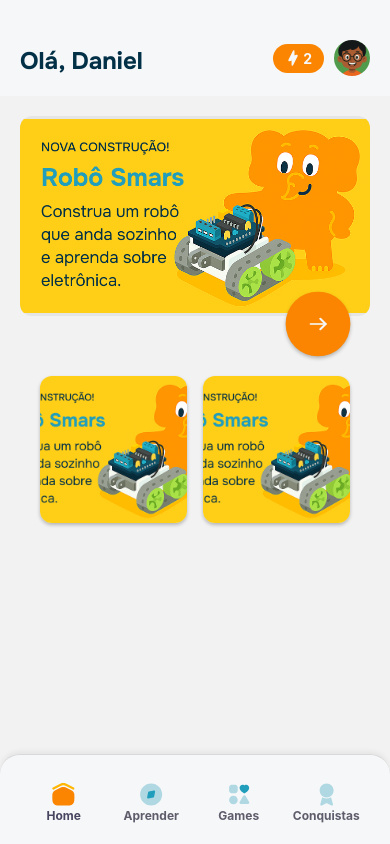
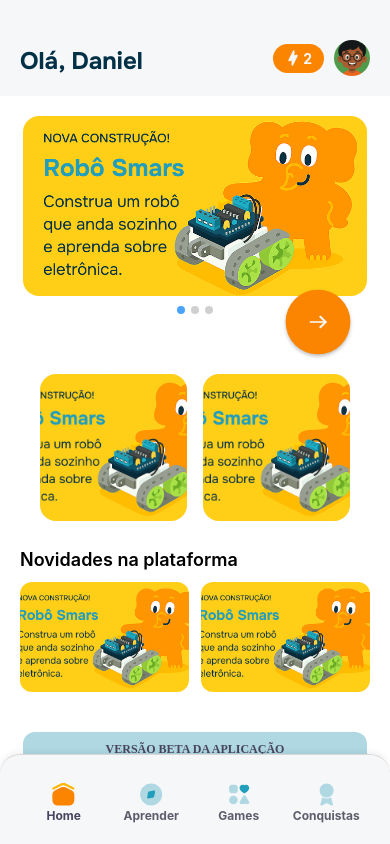
Before and after one commit to MenesesDani/LeComCreApplication, a React Native app: screen / in a window 390 px wide. Built offline with nearby package versions, Linux system fonts and the light colour scheme.

Commit message:
Ajusta HomeScreen, adiciona BetaMessage e corrige layout

```diff
--- /dev/null
+++ b/components/BetaMessage/index.tsx
@@ -0,0 +1,30 @@
+import React from "react";
+import { View, Text, StyleSheet } from "react-native";
+
+const BetaMessage = () => {
+  return (
+    <View style={styles.container}>
+      <Text style={styles.text}>VERSÃO BETA DA APLICAÇÃO</Text>
+    </View>
+  );
+};
+
+const styles = StyleSheet.create({
+  container: {
+    backgroundColor: "#AFD8E2",
+    padding: 10,
+    borderRadius: 12,
+    width: "88%",
+    alignSelf: "center",
+    marginTop: 20,
+  },
+  text: {
+    color: "#484560",
+    fontSize: 12,
+    fontFamily: "Onest",
+    textAlign: "center",
+    fontWeight: "700",
+  },
+});
+
+export default BetaMessage;
--- a/screens/HomeScreen.tsx
+++ b/screens/HomeScreen.tsx
@@ -1,16 +1,15 @@
-// screens/HomeScreen.tsx
 import React from "react";
-import { View, Text, StyleSheet, TouchableOpacity, Image } from "react-native";
+import { View, Text, StyleSheet, ScrollView, TouchableOpacity, Image } from "react-native";
 import CardBeta from "../components/CardBeta";
 import { useNavigation } from "@react-navigation/native";
 import type { NativeStackNavigationProp } from "@react-navigation/native-stack";
 import ButtonNext from "../components/ButtonNext";
+import BetaMessage from "../components/BetaMessage";
 
-// Defina o tipo das suas rotas
+
 type RootStackParamList = {
   Home: undefined;
   ConstructionCover: undefined;
-  // Adicione outras telas aqui conforme necessário
 };
 
 type NavigationProp = NativeStackNavigationProp<RootStackParamList>;
@@ -19,36 +18,33 @@ const HomeScreen = () => {
   const navigation = useNavigation<NavigationProp>();
 
   const handleNext = () => {
-    console.log("Botão Next pressionado!");
     navigation.navigate("ConstructionCover");
   };
 
-  const handleCard1Press = () => {
-    console.log("Card 1 pressionado!");
-    // Navegue para onde desejar
-  };
+  return (
+    <ScrollView
+      style={styles.scrollView}
+      contentContainerStyle={styles.container}
+      showsVerticalScrollIndicator={false}
+    >
+      <Image
+        source={require("../assets/constructions/Smars/CardRoboSmars.png")}
+        style={styles.mainCardImage}
+        resizeMode="cover"
+      />
 
-  const handleCard2Press = () => {
-    console.log("Card 2 pressionado!");
-    // Navegue para onde desejar
-  };
+      <View style={styles.dotsContainer}>
+        <View style={styles.dotActive} />
+        <View style={styles.dot} />
+        <View style={styles.dot} />
+      </View>
 
-  return (
-    <View style={styles.container}>
-      <CardBeta image={require("../assets/constructions/Smars/CardRoboSmars.png")} />
-
-      {/* Botão Next alinhado à direita */}
       <View style={styles.arrowContainer}>
         <ButtonNext onPress={handleNext} />
       </View>
 
-      {/* Cards quadrados lado a lado */}
       <View style={styles.squareCardsContainer}>
-        <TouchableOpacity
-          style={styles.squareCard}
-          onPress={handleCard1Press}
-          activeOpacity={0.7}
-        >
+        <TouchableOpacity style={styles.squareCard}>
           <Image
             source={require("../assets/constructions/Smars/CardRoboSmars.png")}
             style={styles.cardImage}
@@ -56,11 +52,7 @@ const HomeScreen = () => {
           />
         </TouchableOpacity>
 
-        <TouchableOpacity
-          style={styles.squareCard}
-          onPress={handleCard2Press}
-          activeOpacity={0.7}
-        >
+        <TouchableOpacity style={styles.squareCard}>
           <Image
             source={require("../assets/constructions/Smars/CardRoboSmars.png")}
             style={styles.cardImage}
@@ -68,42 +60,61 @@ const HomeScreen = () => {
           />
         </TouchableOpacity>
       </View>
-    </View>
+
+      <View style={styles.newsContainer}>
+        <Text style={styles.newsTitle}>Novidades na plataforma</Text>
+        <View style={styles.newsRow}>
+          <Image
+            source={require("../assets/constructions/Smars/CardRoboSmars.png")}
+            style={styles.newsImage}
+            resizeMode="cover"
+          />
+          <Image
+            source={require("../assets/constructions/Smars/CardRoboSmars.png")}
+            style={styles.newsImage}
+            resizeMode="cover"
+          />
+        </View>
+      </View>
+
+      <BetaMessage />
+
+      <View style={styles.bottomSpacing} />
+    </ScrollView>
   );
 };
 
 const styles = StyleSheet.create({
+  scrollView: {
+    flex: 1,
+    backgroundColor: "#fff",
+  },
   container: {
-    flex: 1,
+    paddingTop: 20,
     alignItems: "center",
-    marginTop: 20,
+    paddingBottom: 100,
   },
-  squareCardsContainer: {
+  mainCardImage: {
+    width: "88%",
+    height: 180,
+    borderRadius: 16,
+  },
+  dotsContainer: {
     flexDirection: "row",
-    justifyContent: "space-between",
-    alignSelf: "stretch", // respeita as margens do container pai
-    paddingHorizontal: 40,
-    marginTop: 20,
-    gap: 16, // espaçamento entre os cards
+    marginTop: 10,
+    gap: 6,
   },
-  squareCard: {
-    flex: 1,
-    aspectRatio: 1, // mantém o card quadrado
-    backgroundColor: "#f0f0f0",
-    borderRadius: 12,
-    overflow: "hidden",
-    elevation: 3, // sombra no Android
-    shadowColor: "#000", // sombra no iOS
-    shadowOffset: {
-      width: 0,
-      height: 2,
-    },
-    shadowOpacity: 0.25,
-    shadowRadius: 3.84,
+  dot: {
+    width: 8,
+    height: 8,
+    borderRadius: 4,
+    backgroundColor: "#d0d0d0",
   },
-  cardImage: {
-    width: "100%",
-    height: "100%",
+  dotActive: {
+    width: 8,
+    height: 8,
+    borderRadius: 4,
+    backgroundColor: "#4aa3ff",
   },
   arrowContainer: {
     width: "100%",
@@ -111,9 +122,47 @@ const styles = StyleSheet.create({
     paddingHorizontal: 40,
     marginTop: -24,
   },
-  text: {
-    fontSize: 24,
+  squareCardsContainer: {
+    flexDirection: "row",
+    justifyContent: "space-between",
+    alignSelf: "stretch",
+    paddingHorizontal: 40,
     marginTop: 20,
+    gap: 16,
+  },
+  squareCard: {
+    flex: 1,
+    aspectRatio: 1,
+    borderRadius: 16,
+    overflow: "hidden",
+    backgroundColor: "#f2f2f2",
+  },
+  cardImage: {
+    width: "100%",
+    height: "100%",
+  },
+  newsContainer: {
+    marginTop: 28,
+    alignSelf: "stretch",
+    paddingHorizontal: 20,
+    marginBottom: 20,
+  },
+  newsTitle: {
+    fontSize: 18,
+    fontWeight: "600",
+    marginBottom: 12,
+  },
+  newsRow: {
+    flexDirection: "row",
+    gap: 12,
+  },
+  newsImage: {
+    flex: 1,
+    height: 110,
+    borderRadius: 12,
+  },
+  bottomSpacing: {
+    height: 20,
   },
 });
 
```
